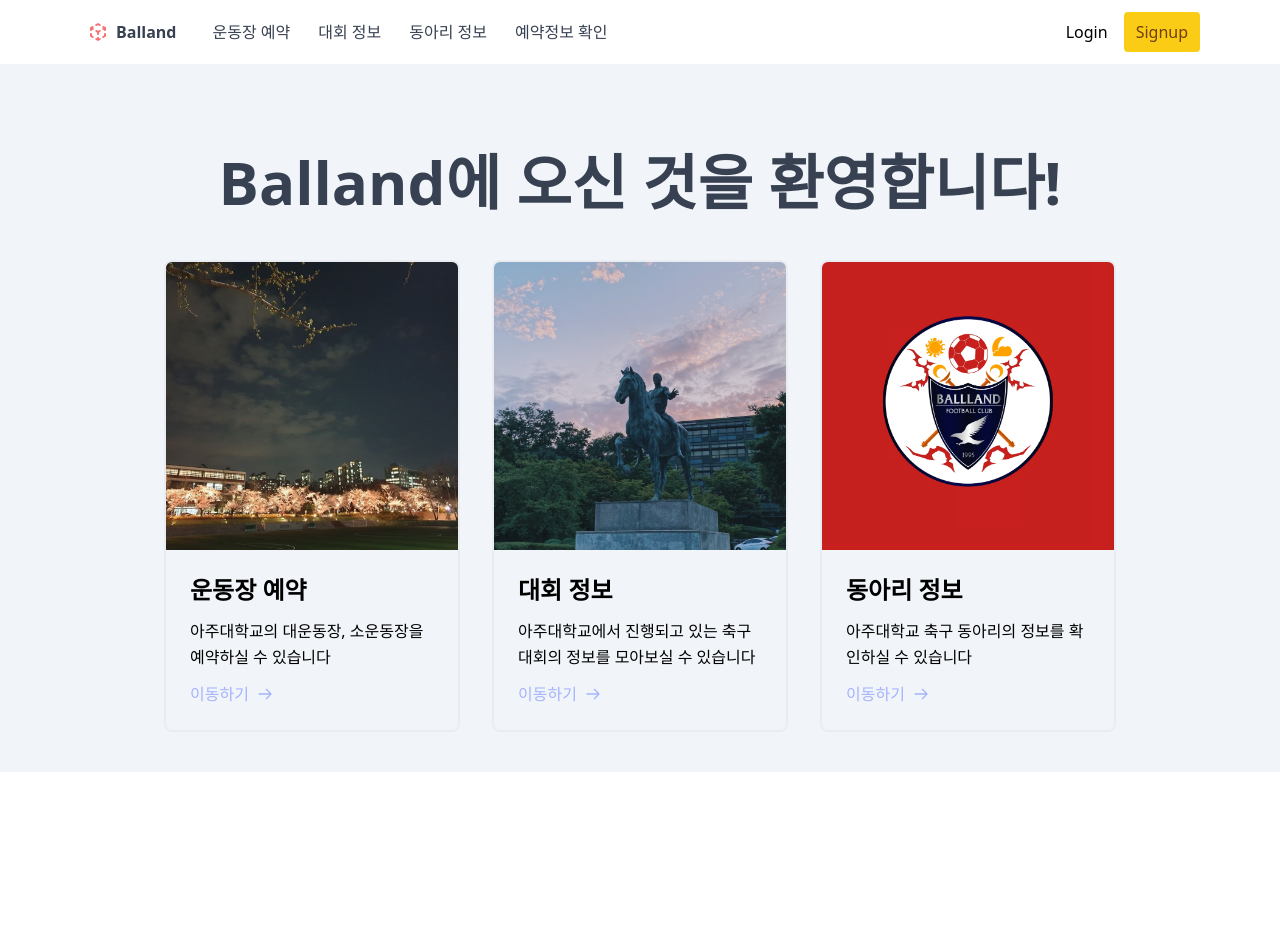
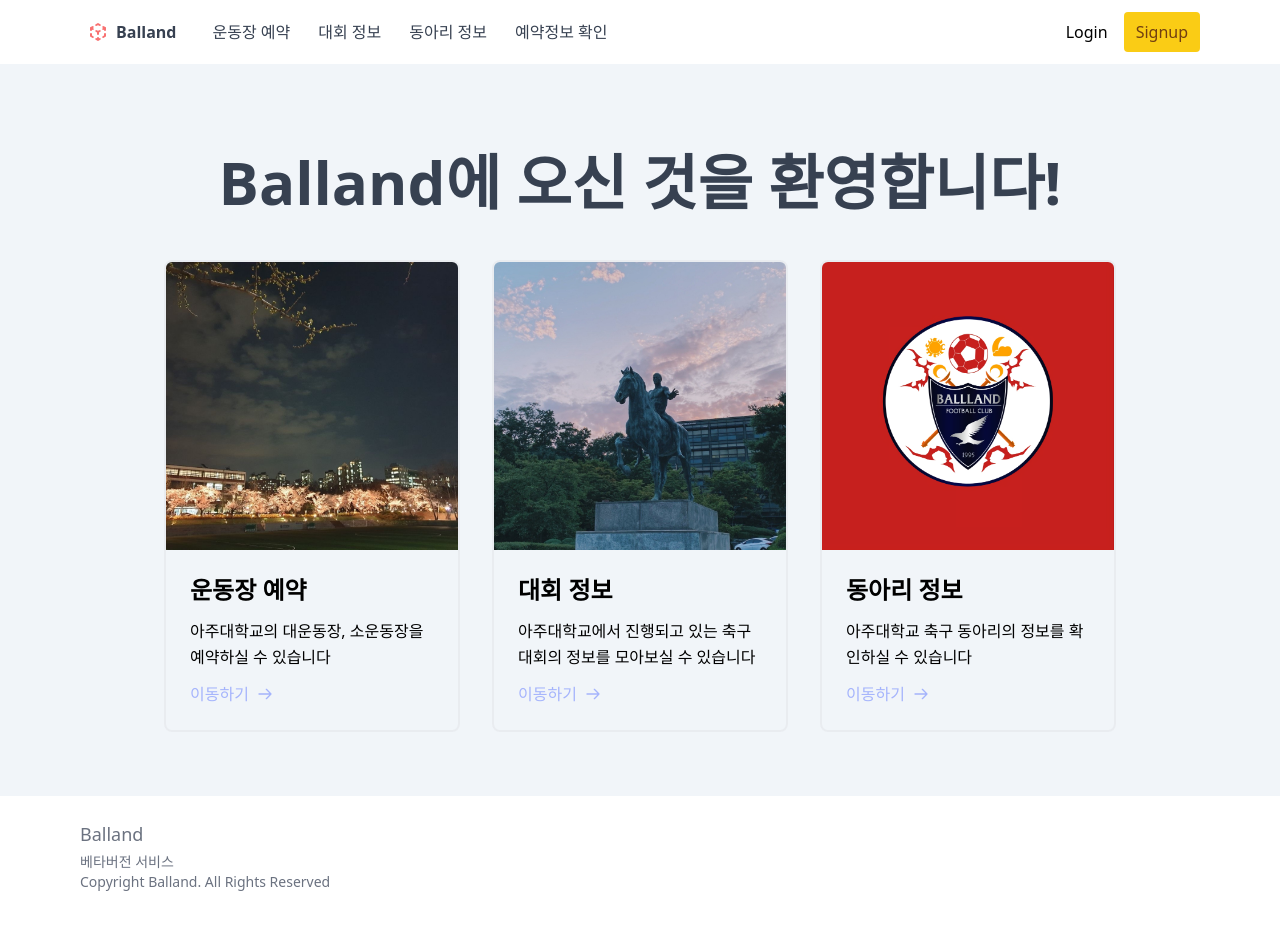
Before and after one commit to Ballandd/Balland_Web, a Next.js app in the folder balland/: page / in a window 1280 px wide. Before the commit the page ends 800 px from the top, so only its background shows below. Built offline with nearby package versions, Linux system fonts and the light colour scheme; no server answers.

Commit message:
Feat(footer.js): footer 추가

```diff
--- a/balland/components/AppLyout.tsx
+++ b/balland/components/AppLyout.tsx
@@ -1,4 +1,5 @@
 import NavBar from "./Navbar.js"
+import Footer from "./Footer.js"
 import React, { useEffect, useState } from "react"
 interface Props {
   children: React.ReactNode
@@ -11,6 +12,7 @@ export default function Layout({ children }: Props) {
       <div className="mx-5 xxs:mx-7 xs:mx-8 s:mx-15 sm:mx-30 md:mx-36 w-100% h-100% mt-12 left-1/2 top-1/2">
         {children}
       </div>
+      <Footer />
     </>
   )
 }
--- /dev/null
+++ b/balland/components/Footer.js
@@ -0,0 +1,13 @@
+const Footer = () => {
+    return(
+        <footer className="mt-6 mb-10 bg-white">
+            <div className="pt-6 pl-20 text-gray-500">
+                <h1 className="text-lg mb-1">Balland</h1>
+                <h2 className="text-sm">베타버전 서비스</h2>
+                <h2 className="text-sm">Copyright Balland. All Rights Reserved</h2>
+            </div>
+        </footer>
+    )
+}
+
+export default Footer
```
Also changed, not shown: balland/components/GroupRank.tsx (line endings or trailing spaces), balland/pages/club/index.js (line endings or trailing spaces).
